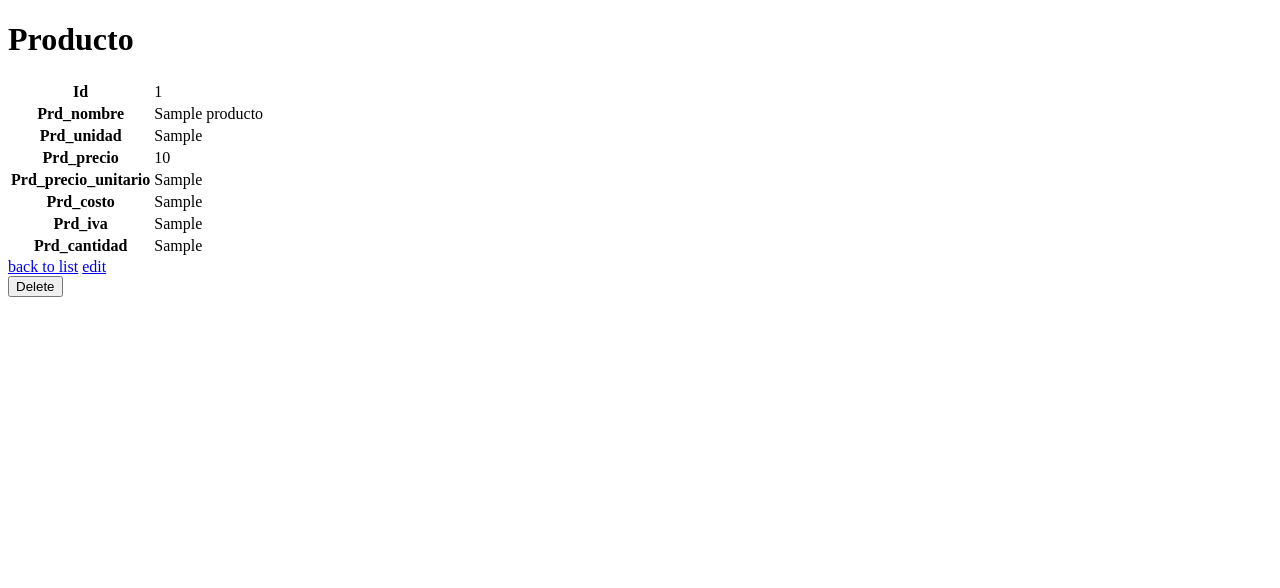
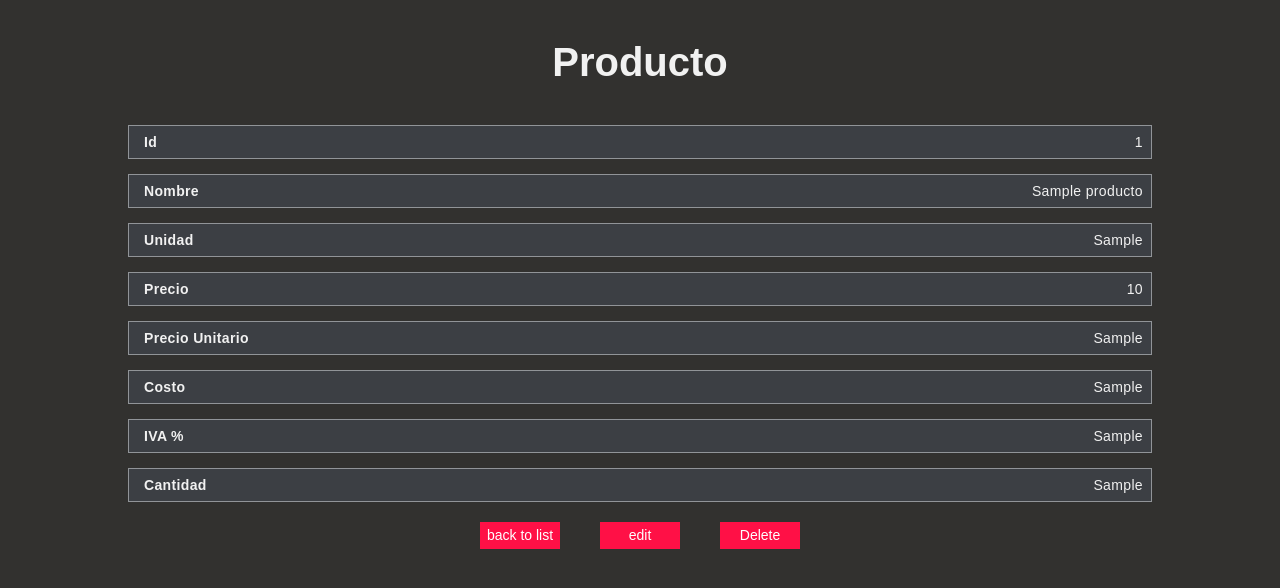
Before and after one commit to SBenitezL/Droguisalud, a Symfony app: template templates/producto/show.html.twig in a window 1280 px wide. Shown: the top 588 px of the page. Run offline with Twig, Linux system fonts and the light colour scheme; the template is opened without the code that fills it: most values are stand-ins (such as "Sample title", 1, 10 or a date in 2020); some libraries are stand-ins or nearby versions.

Commit message:
Se agregan estilos al show

```diff
--- /dev/null
+++ b/public/CSS/styles_show_product.css
@@ -0,0 +1,112 @@
+*{
+    margin: 0;
+    padding: 0;
+    box-sizing: border-box;
+}
+body{
+    background-color: #32312f;
+    font-family: sans-serif;
+}
+.table-container{
+    padding: 0 10%;
+    margin: 40px auto 0;
+}
+.titulo{
+    font-size: 40px;
+    text-align: center;
+    color: #f1f1f1;
+    margin-bottom: 40px;
+}
+.table{
+    width: 100%;
+    border-collapse: collapse;
+}
+.table thead{
+    background-color: #ee2828;
+}
+.table thead tr th{
+    font-size: 14px;
+    font-weight: 600;
+    letter-spacing: 0.35px;
+    color: #FFFFFF;
+    opacity: 1;
+    padding: 12px;
+    vertical-align: top;
+    border: 1px solid #dee2e685;
+}
+.table tbody tr th{
+    display: none;
+}
+.table tbody tr td{
+    font-size: 14px;
+    letter-spacing: 0.35px;
+    font-weight: normal;
+    color: #f1f1f1;
+    background-color: #3c3f44;
+    padding: 8px;
+    text-align: center;
+    border: 1px solid #dee2e685;
+}
+.btn-container{
+    display: flex;
+    justify-content: center;
+    align-items: center;
+}
+.btn-view{
+    width: 80px;
+    text-decoration: none;
+    line-height: 25px;
+    display: inline-block;
+    background-color: #FF1046;
+    margin-top: 5px;
+    margin-bottom: 5px;
+    margin-left: 20px;
+    margin-right: 20px;
+    font-weight: medium;
+    color:#FFFFFF;
+    text-align: center;
+    user-select: none;
+    border: 1px solid transparent;
+    font-size: 14px;
+    opacity: 1;
+}
+.btn{
+    width: 80px;
+    text-decoration: none;
+    line-height: 25px;
+    display: inline-block;
+    background-color: #FF1046;
+    margin-top: 5px;
+    margin-bottom: 5px;
+    margin-left: 20px;
+    margin-right: 20px;
+    font-weight: medium;
+    color:#FFFFFF;
+    text-align: center;
+    user-select: none;
+    border: 1px solid transparent;
+    font-size: 14px;
+    opacity: 1;
+}
+.table, .table tbody, .table tr, .table td{
+        display: block;
+        width: 100%;
+}
+.table tr{
+    margin-bottom: 15px;
+}
+.table tbody tr td{
+    text-align: right;
+    padding-left: 50%;
+    position: relative;
+}
+.table td:before{
+    content: attr(data-label);
+    position: absolute;
+    left:0;
+    width: 50%;
+    padding-left: 15px;
+    font-weight: 600;
+    font-size: 14px;
+    text-align: left;
+}
--- a/templates/producto/show.html.twig
+++ b/templates/producto/show.html.twig
@@ -1,50 +1,55 @@
 {% extends 'base.html.twig' %}
-
+{% block stylesheets %}
+    {{ parent() }}
+    <link rel="stylesheet" href="{{ asset('CSS/styles_show_product.css') }}">
+{% endblock %}
 {% block title %}Producto{% endblock %}
 
 {% block body %}
-    <h1>Producto</h1>
-
+    <div class="table-container">
+        <h1 class ="titulo">Producto</h1>
         <table class="table">
             <tbody>
                 <tr>
                     <th>Id</th>
-                <td>{{ producto.id }}</td>
+                    <td  data-label= "Id">{{ producto.id }}</td>
                 </tr>
                 <tr>
-                <th>Prd_nombre</th>
-                <td>{{ producto.prdNombre }}</td>
+                    <th>Nombre</th>
+                    <td  data-label= "Nombre">{{ producto.prdNombre }}</td>
                 </tr>
                 <tr>
-                <th>Prd_unidad</th>
-                <td>{{ producto.prdUnidad }}</td>
+                    <th>Unidad</th>
+                    <td  data-label= "Unidad">{{ producto.prdUnidad }}</td>
                 </tr>
                 <tr>
-                <th>Prd_precio</th>
-                <td>{{ producto.prdPrecio }}</td>
+                    <th>Precio</th>
+                    <td  data-label="Precio">{{ producto.prdPrecio }}</td>
                 </tr>
                 <tr>
-                <th>Prd_precio_unitario</th>
-                <td>{{ producto.prdPrecioUnitario }}</td>
+                    <th>Precio Unitario</th>
+                    <td  data-label="Precio Unitario">{{ producto.prdPrecioUnitario }}</td>
                 </tr>
                 <tr>
-                <th>Prd_costo</th>
-                <td>{{ producto.prdCosto }}</td>
+                    <th>Costo</th>
+                    <td  data-label="Costo">{{ producto.prdCosto }}</td>
                 </tr>
                 <tr>
-                <th>Prd_iva</th>
-                <td>{{ producto.prdIva }}</td>
+                    <th>IVA %</th>
+                    <td  data-label="IVA %">{{ producto.prdIva }}</td>
                 </tr>
                 <tr>
-                <th>Prd_cantidad</th>
-                <td>{{ producto.prdCantidad }}</td>
+                    <th>Cantidad</th>
+                    <td  data-label="Cantidad">{{ producto.prdCantidad }}</td>
                 </tr>
             </tbody>
         </table>
+    </div>
+    <div class = "btn-container">
+        <a href="{{ path('app_producto_index') }}" class ="btn-view">back to list</a>
 
-    <a href="{{ path('app_producto_index') }}">back to list</a>
-
-    <a href="{{ path('app_producto_edit', {'id': producto.id}) }}">edit</a>
+        <a href="{{ path('app_producto_edit', {'id': producto.id}) }}" class = "btn-view">edit</a>
 
         {{ include('producto/_delete_form.html.twig') }}
+    </div>
 {% endblock %}
```
Lines whose indentation alone changed are shown as unchanged.
